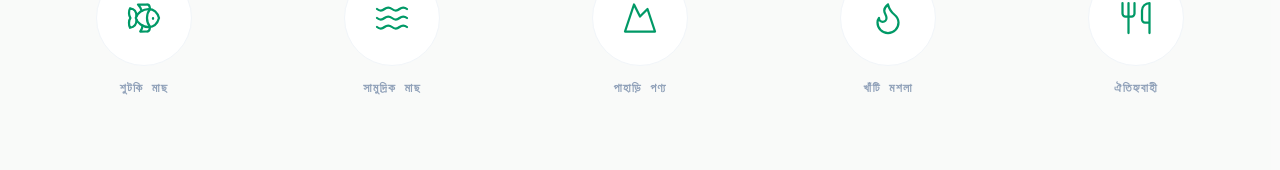
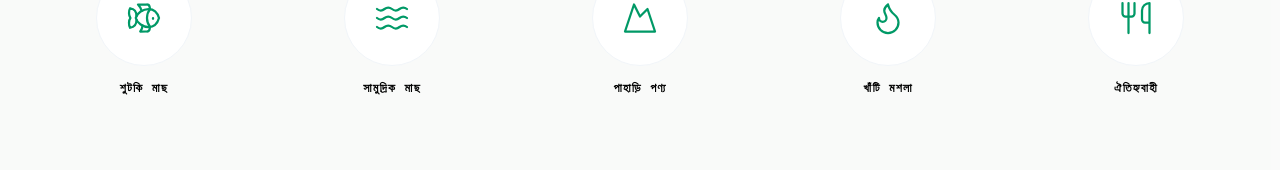
Before and after one commit to reocleanproperties-sudo/ahoroon, a React (Vite) app: page / in a window 1280 px wide. Shown: the part 3879-4049 px from the top of the page. Built offline with nearby package versions, Linux system fonts and the light colour scheme; no server answers; the database is empty; a web font is replaced by a local one.

Commit message:
style: improve category label visibility on home page
Update category text color from light slate to black to enhance readability and visual hierarchy.

```diff
--- a/src/pages/Home.tsx
+++ b/src/pages/Home.tsx
@@ -653,7 +653,7 @@ export default function Home() {
                   <CategoryIcon name={cat.icon} size={36} strokeWidth={1.5} />
                 </div>
               </div>
-              <span className="text-xs font-black uppercase tracking-widest text-slate-400 group-hover:text-emerald-600 transition-colors text-center font-mono">
+              <span className="text-xs font-black uppercase tracking-widest text-black group-hover:text-emerald-600 transition-colors text-center font-mono">
                 {cat.name}
               </span>
             </Link>
```
